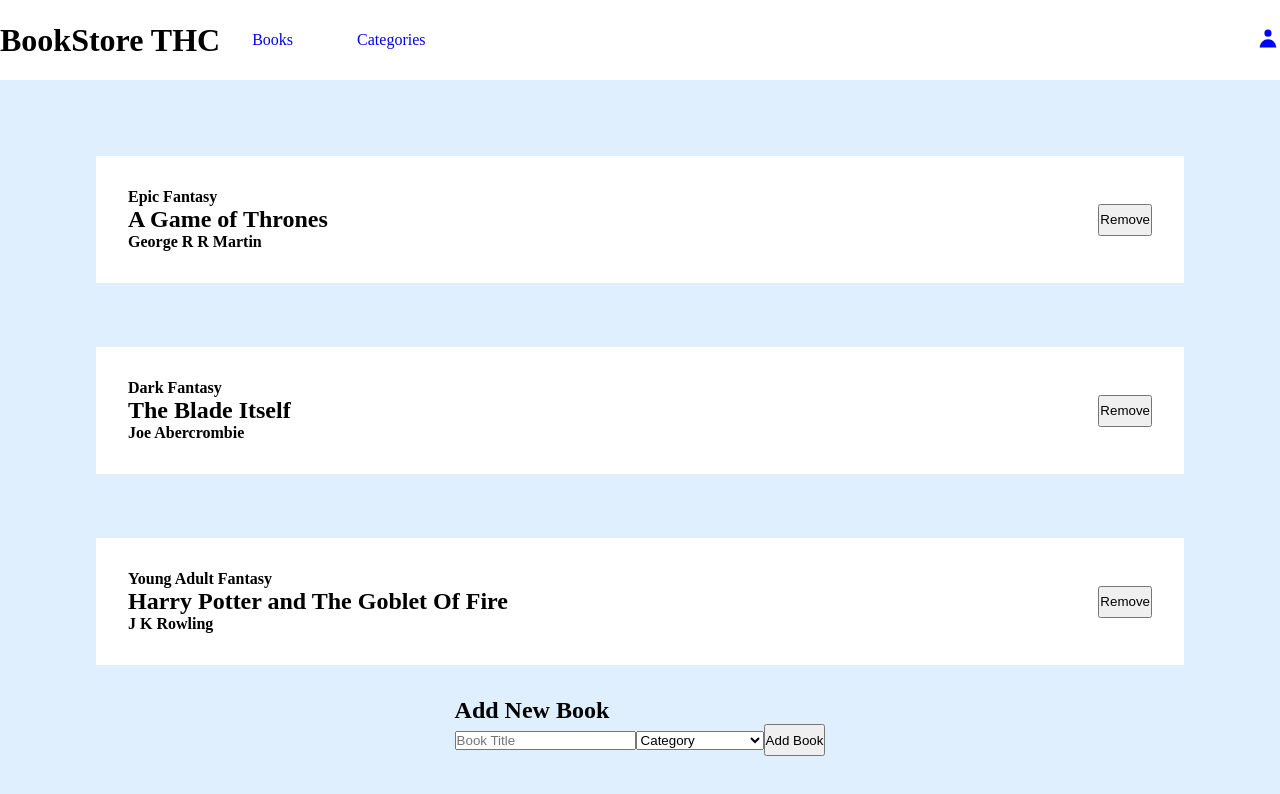
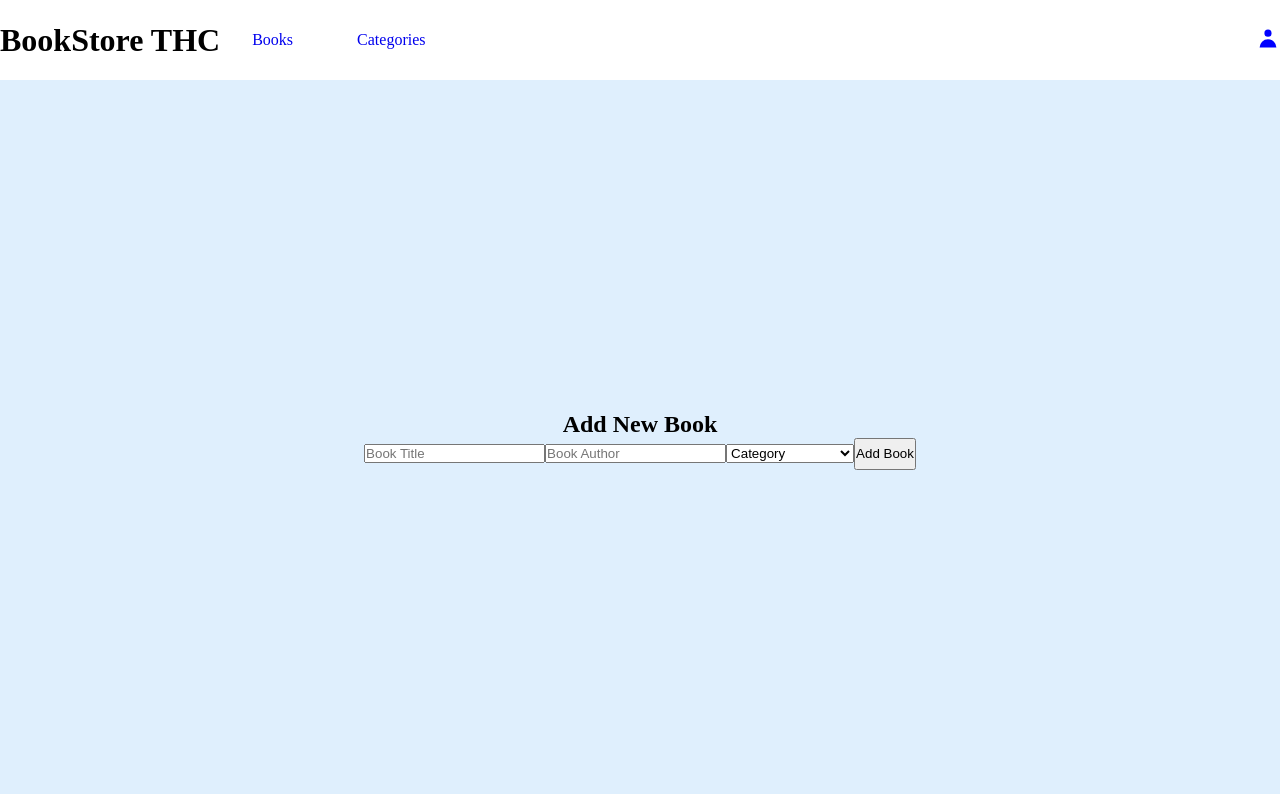
Before and after one commit to Lockless404/BookStore, a React (Create React App) app: page / in a window 1280 px wide. Shown: the top 794 px of the page. Built offline with nearby package versions, Linux system fonts and the light colour scheme.

Commit message:
Added add and remove functions, using redux, to the app.

```diff
--- a/package.json
+++ b/package.json
@@ -13,6 +13,7 @@
     "react-redux": "^7.2.6",
     "react-router-dom": "^6.2.1",
     "react-scripts": "4.0.3",
+    "redux-logger": "^3.0.6",
     "web-vitals": "^1.1.2"
   },
   "scripts": {
--- a/src/App.js
+++ b/src/App.js
@@ -8,6 +8,7 @@ import { HiUser } from 'react-icons/hi';
 import './App.css';
 import Books from './components/Books';
 import Categories from './components/Categories';
+import Form from './components/Form';
 
 function App() {
   return (
--- a/src/components/Book.js
+++ b/src/components/Book.js
@@ -1,15 +1,26 @@
 import PropTypes from 'prop-types';
+import { useDispatch } from 'react-redux';
+import { removeBook } from '../redux/books/books';
 
-const Book = ({ title, author, genre }) => (
-  <div className="book">
-    <div>
-      <h4>{genre}</h4>
-      <h2>{title}</h2>
-      <h4>{author}</h4>
+const Book = ({ title, author, genre, id }) => {
+  const dispatch = useDispatch();
+
+  return (
+    <div id={id} className="book">
+      <div key={id}>
+        <h4>{genre}</h4>
+        <h2>{title}</h2>
+        <h4>{author}</h4>
+      </div>
+      <button type="button" onClick={(e) => {
+        const id = e.target.parentElement.id;
+        dispatch(removeBook(id));
+      }}>
+        Remove
+      </button>
     </div>
-    <button type="button">Remove</button>
-  </div>
-);
+  )
+};
 
 Book.propTypes = {
   title: PropTypes.string.isRequired,
--- a/src/components/Books.js
+++ b/src/components/Books.js
@@ -1,33 +1,18 @@
 import React from 'react';
 import Book from './Book';
 import Form from './Form';
+import { useSelector } from 'react-redux';
 
 const Books = () => {
-  const data = [
-    {
-      title: 'A Game of Thrones',
-      author: 'George R R Martin',
-      genre: 'Epic Fantasy',
-      id: '1',
-    },
-    {
-      title: 'The Blade Itself',
-      author: 'Joe Abercrombie',
-      genre: 'Dark Fantasy',
-      id: '2',
-    },
-    {
-      title: 'Harry Potter and The Goblet Of Fire',
-      author: 'J K Rowling',
-      genre: 'Young Adult Fantasy',
-      id: '3',
-    },
-  ];
+  const books = useSelector((state) => {
+    return state.books;
+  });
 
   return (
     <div className="books">
-      {data.map((book) => (
+      {books.map((book) => (
         <Book
+          id={book.id}
           key={book.id}
           title={book.title}
           author={book.author}
--- a/src/components/Form.js
+++ b/src/components/Form.js
@@ -1,11 +1,53 @@
-import React from 'react';
+import React, { useState } from 'react';
+import { useDispatch } from 'react-redux';
+import { addBook } from '../redux/books/books';
 
-const Form = () => (
-  <div>
+const Form = () => {
+  const dispatch = useDispatch();
+  const [title, setTitle] = useState('');
+  const [author, setAuthor] = useState('');
+  const [genre, setGenre] = useState('');
+
+  const submitBookToStore = (e) => {
+    e.preventDefault();
+    const newBook = {
+      id: new Date().getTime().toString(),
+      title,
+      author,
+      genre,
+    };
+    dispatch(addBook(newBook));
+    setTitle('');
+    setAuthor('');
+    setGenre('');
+  };
+
+  return (
+    <>
       <h2>Add New Book</h2>
-    <form action="#">
-      <input type="text" name="title" placeholder="Book Title" />
-      <select name="genre">
+      <form action="#" onSubmit={submitBookToStore}>
+        <input
+          type="text"
+          name="title"
+          placeholder="Book Title"
+          value={title}
+          required
+          onChange={(e) => setTitle(e.target.value)}
+        />
+        <input
+          type="text"
+          name="author"
+          placeholder="Book Author"
+          value={author}
+          required
+          onChange={(e) => setAuthor(e.target.value)}
+        />
+        <select
+          name="genre"
+          required
+          value={genre}
+          onChange={(e) => setGenre(e.target.value)}
+        >
           <option value="" defaultValue>Category</option>
           <option value="Epic Fantasy">Epic Fantasy</option>
           <option value="Grimdark Fantasy">Grimdark Fantasy</option>
@@ -13,7 +55,8 @@ const Form = () => (
         </select>
         <button type="submit">Add Book</button>
       </form>
-  </div>
-);
+    </>
+  )
+};
 
 export default Form;
--- a/src/index.js
+++ b/src/index.js
@@ -1,10 +1,12 @@
 import React from 'react';
 import ReactDOM from 'react-dom';
+import { Provider } from 'react-redux';
 import App from './App';
+import store from './redux/configureStore'
 
 ReactDOM.render(
-  <React.StrictMode>
+  <Provider store={store}>
     <App />
-  </React.StrictMode>,
+  </Provider>,
   document.getElementById('root'),
 );
--- a/src/redux/books/books.js
+++ b/src/redux/books/books.js
@@ -0,0 +1,27 @@
+const ADD_BOOK = 'bookStore/books/ADD_BOOK';
+const REMOVE_BOOK = 'bookStore/books/REMOVE_BOOK';
+
+const initialState = [];
+
+export const addBook = (payload) => ({
+    type: ADD_BOOK,
+    payload
+});
+
+export const removeBook = (payload) => ({
+    type: REMOVE_BOOK,
+    payload
+});
+
+const reducer =  (state = initialState, action) => {
+  switch (action.type) {
+    case ADD_BOOK:
+      return [...state, action.payload];
+    case REMOVE_BOOK:
+      return state.filter(book => book.id !== action.payload);
+    default:
+        return state;
+  };
+};
+
+export default reducer;
--- a/src/redux/configureStore.js
+++ b/src/redux/configureStore.js
@@ -0,0 +1,14 @@
+import {createStore, combineReducers, applyMiddleware} from 'redux';
+import booksReducer from './books/books';
+
+const reducer = combineReducers({
+    books: booksReducer,
+    // additional reducers could be added here
+});
+
+const store = createStore(
+    reducer,
+    window.__REDUX_DEVTOOLS_EXTENSION__ && window.__REDUX_DEVTOOLS_EXTENSION__(),
+);
+
+export default store;
```
Also changed, not shown: 1 other file (tests, documents, lock files or other folders). Lines whose indentation alone changed are shown as unchanged.
